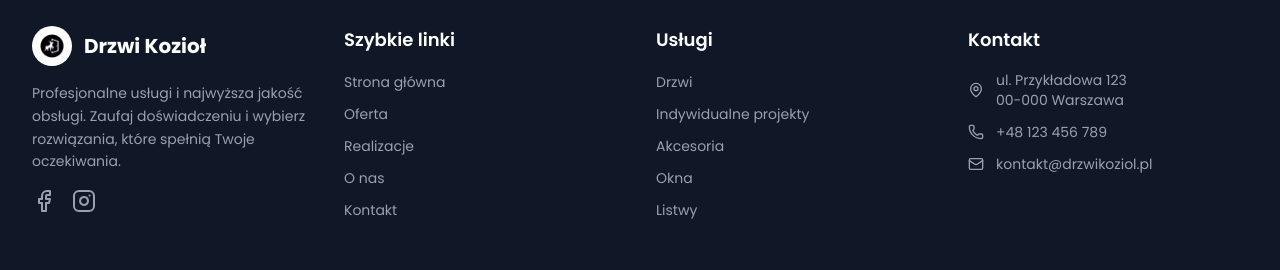
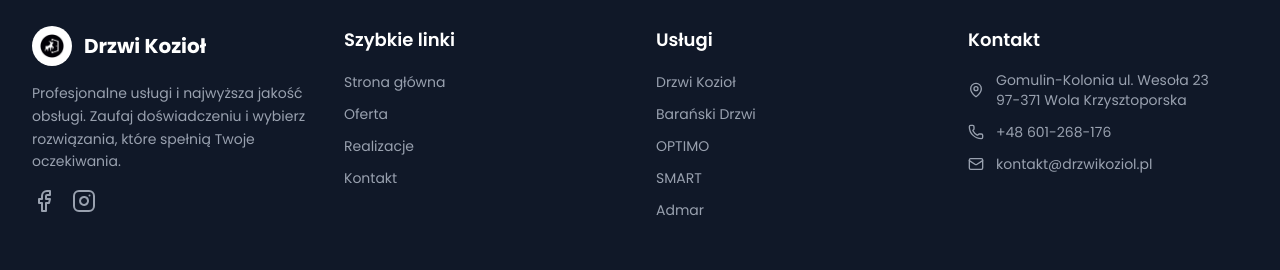
Before and after one commit to reavz7/DrzwiKoziol, a React (Vite) app in the folder DrzwiKoziol/: page /kontakt in a window 1280 px wide. Shown: the part 1130-1400 px from the top of the page. Built offline with nearby package versions, Linux system fonts and the light colour scheme.

Commit message:
footer update

```diff
--- a/DrzwiKoziol/components/Footer.jsx
+++ b/DrzwiKoziol/components/Footer.jsx
@@ -21,10 +21,10 @@ const Footer = () => {
               i wybierz rozwiązania, które spełnią Twoje oczekiwania.
             </p>
             <div className="flex space-x-4">
-              <a href="#" className="text-gray-400 hover:text-blue-500 transition-colors duration-200 transform hover:scale-110">
+              <a href="https://www.facebook.com/people/Metal-Bud-Stolarka/61556668043898" className="text-gray-400 hover:text-blue-500 transition-colors duration-200 transform hover:scale-110">
                 <Facebook className="h-6 w-6" />
               </a>
-              <a href="#" className="text-gray-400 hover:text-pink-500 transition-colors duration-200 transform hover:scale-110">
+              <a href="https://www.instagram.com/metalbudstolarka" className="text-gray-400 hover:text-pink-500 transition-colors duration-200 transform hover:scale-110">
                 <Instagram className="h-6 w-6" />
               </a>
             </div>
@@ -49,11 +49,7 @@ const Footer = () => {
                   Realizacje
                 </a>
               </li>
-              <li>
-                <a href="#" className="text-gray-400 hover:text-white transition-colors text-sm">
-                  O nas
-                </a>
-              </li>
+
               <li>
                 <a href="#" className="text-gray-400 hover:text-white transition-colors text-sm">
                   Kontakt
@@ -68,27 +64,27 @@ const Footer = () => {
             <ul className="space-y-2">
               <li>
                 <a href="#" className="text-gray-400 hover:text-white transition-colors text-sm">
-                  Drzwi
+                  Drzwi Kozioł
                 </a>
               </li>
               <li>
                 <a href="#" className="text-gray-400 hover:text-white transition-colors text-sm">
-                  Indywidualne projekty
+                  Barański Drzwi
                 </a>
               </li>
               <li>
                 <a href="#" className="text-gray-400 hover:text-white transition-colors text-sm">
-                  Akcesoria
+                  OPTIMO
                 </a>
               </li>
               <li>
                 <a href="#" className="text-gray-400 hover:text-white transition-colors text-sm">
-                  Okna
+                  SMART
                 </a>
               </li>
               <li>
                 <a href="#" className="text-gray-400 hover:text-white transition-colors text-sm">
-                  Listwy
+                  Admar
                 </a>
               </li>
             </ul>
@@ -101,13 +97,13 @@ const Footer = () => {
               <div className="flex items-center space-x-3">
                 <MapPin className="h-4 w-4 text-gray-400 flex-shrink-0" />
                 <span className="text-gray-400 text-sm">
-                  ul. Przykładowa 123<br />
-                  00-000 Warszawa
+                  Gomulin-Kolonia ul. Wesoła 23<br />
+                  97-371 Wola Krzysztoporska
                 </span>
               </div>
               <div className="flex items-center space-x-3">
                 <Phone className="h-4 w-4 text-gray-400 flex-shrink-0" />
-                <span className="text-gray-400 text-sm">+48 123 456 789</span>
+                <span className="text-gray-400 text-sm">+48 601-268-176</span>
               </div>
               <div className="flex items-center space-x-3">
                 <Mail className="h-4 w-4 text-gray-400 flex-shrink-0" />
--- a/DrzwiKoziol/pages/Kontakt.jsx
+++ b/DrzwiKoziol/pages/Kontakt.jsx
@@ -65,7 +65,7 @@ const Kontakt = () => {
                 </div>
                 <div>
                   <h3 className="font-semibold text-gray-900 mb-1">Zadzwoń do nas</h3>
-                  <p className="text-gray-600">+48 123 456 789</p>
+                  <p className="text-gray-600">+48 601-268-176</p>
                 </div>
               </div>
 
```
